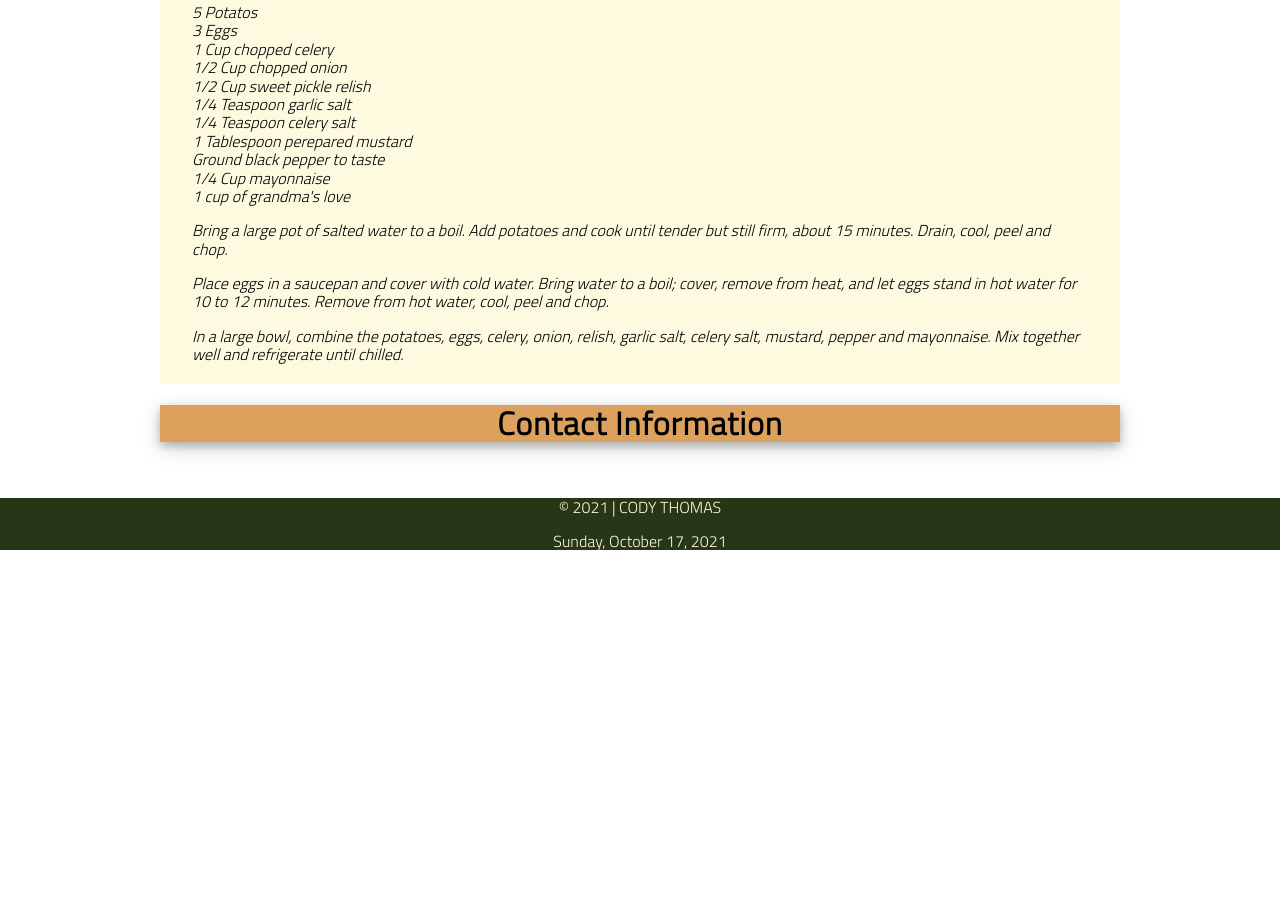
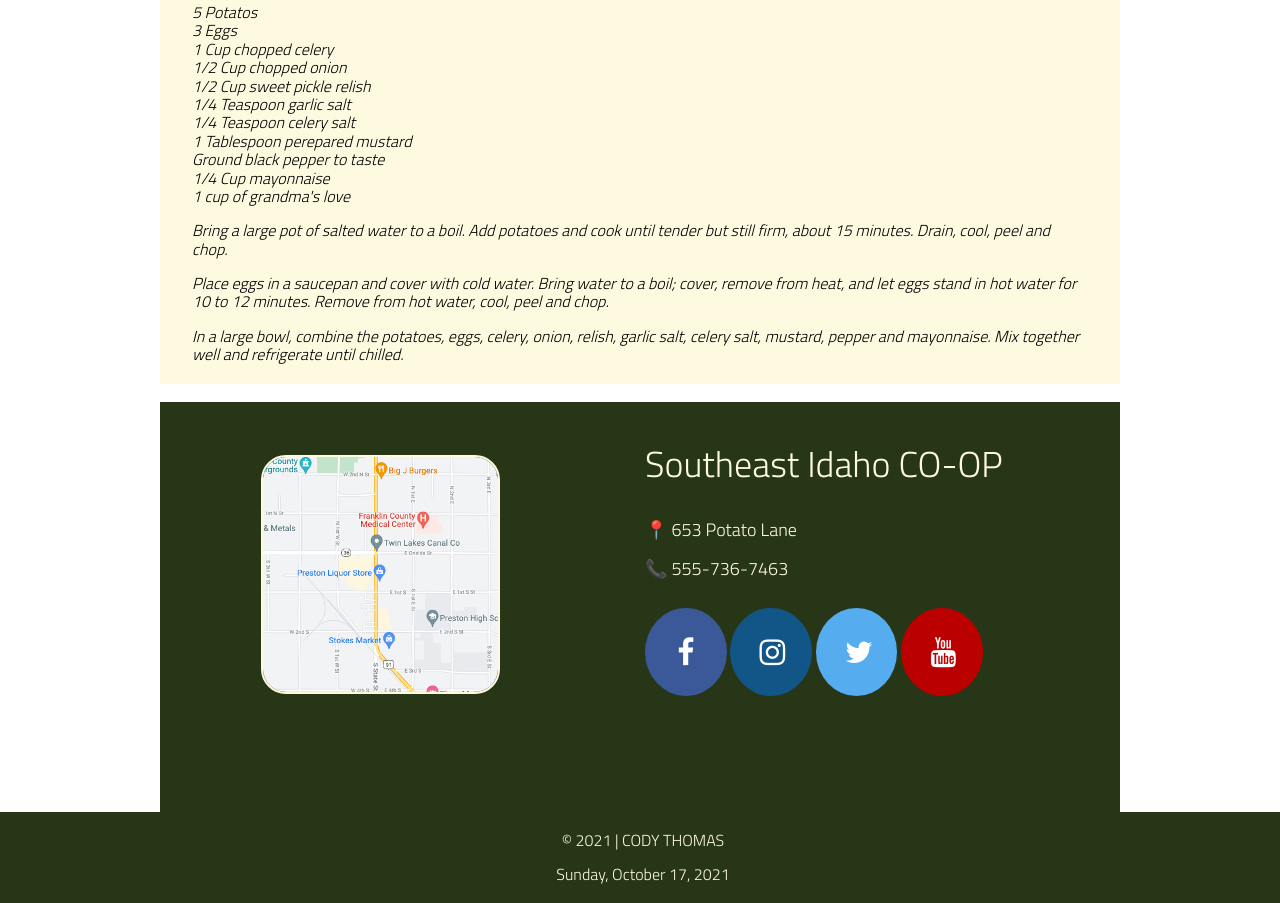
Before and after one commit to darthcody91/wdd230, a plain HTML site: page lesson5/preston-5.html in a window 1280 px wide. Shown: the part 1555-2458 px from the top of the page. Before the commit the page ends 2121 px from the top, so only its background shows below. Drawn offline with nearby package versions, Linux system fonts and the light colour scheme.

Commit message:
final week 05 update

```diff
--- a/lesson5/css/large.css
+++ b/lesson5/css/large.css
@@ -102,6 +102,7 @@
     color: #fefae0;
     font-size: 1em;
     width: 100%;
+    padding: 3px;
   }
 
   footer a:link {
@@ -243,4 +244,101 @@
   .article ui {
     list-style: none;
   }
+
+/* information */
+
+  .flexcontainer {
+    display: flex;
+   /* flex-direction: row; */
+
+  }
+
+.flextitle {
+  font-size: 2em;
 }
+
+
+.flexleft img {
+  width:50% ;
+  display: block;
+  max-width: 50vh;
+  align-items: center;
+  justify-content: center;
+  margin:1em;
+  margin-top: 3em;
+  margin-left:6em;
+  border: 2px solid #fefae0;
+  border-radius: 25px;
+}
+
+  .flexleft {
+    width: 100%;
+    height: 50vh;
+    font-family: "Bebas Neue", cursive;
+    letter-spacing: 2px;
+    padding: 5px;
+    background-color: #283618 ;
+
+
+  }
+
+  .flexright h5 {
+    font-size: 2em;
+
+
+  }
+
+  .flexright {
+    width: 100%;
+    height: 50vh;
+    font-family: "Titillium Web", sans-serif;
+    padding: 5px;
+    background-color: #283618 ;
+    text-align: left;
+    font-size: 18px;
+    color: #fefae0;
+    border: none;
+    border-radius: 0px;
+
+  }
+
+
+
+
+  /* links */
+  .fa {
+    padding: 29px;
+    font-size: 30px;
+    width: 5%;
+    text-align: center;
+    text-decoration: none;
+    margin-top: 10px;
+    border-radius: 50%;
+  }
+  .fa:hover {
+    opacity: 0.7;
+}
+.fa-facebook {
+  background: #3B5998;
+  color: white;
+}
+.fa-instagram {
+  background: #125688;
+  color: white;
+}
+.fa-twitter {
+  background: #55ACEE;
+  color: white;
+}
+.fa-youtube {
+  background: #bb0000;
+  color: white;
+}
+
+
+
+
+
+
+
+}
--- a/lesson5/css/small.css
+++ b/lesson5/css/small.css
@@ -249,3 +249,90 @@ main h2 {
 .recipe {
   font-style: oblique;
 }
+
+.container h3 {
+  text-align: center;
+  font-family: "Titillium Web", sans-serif;
+}
+
+.flexcontainer {
+  display: block;
+ flex-direction: row;
+
+}
+
+.flextitle {
+font-size: 2em;
+}
+
+
+.flexleft img {
+width:100% ;
+display: block;
+border: 2px solid white;
+  border-radius: 25px;
+}
+
+.flexleft {
+  width: 100%;
+  height: 50vh;
+  font-family: "Bebas Neue", cursive;
+  letter-spacing: 2px;
+
+
+
+
+}
+
+.flextitle {
+  font-size: 1.5em;
+
+}
+
+.flexright {
+  width: 100%;
+  height: 35vh;
+  font-family: "Titillium Web", sans-serif;
+
+  background-color: #283618 ;
+  text-align: center;
+  font-size: 18px;
+  color: #fefae0;
+  border: 2px solid white;
+  border-radius: 25px;
+}
+
+
+
+
+
+/* links */
+.fa {
+  padding: 20px;
+  font-size: 1.5em;
+  width: 10%;
+  text-align: center;
+  text-decoration: none;
+  margin-top: 10px;
+  border-radius: 50%;
+
+}
+.fa:hover {
+  opacity: 0.7;
+}
+.fa-facebook {
+
+color: white;
+}
+.fa-instagram {
+
+color: white;
+}
+.fa-twitter {
+
+color: white;
+}
+.fa-youtube {
+
+color: white;
+}
--- a/lesson5/preston-5.html
+++ b/lesson5/preston-5.html
@@ -1,10 +1,8 @@
 <!DOCTYPE html>
 <html lang="en">
+
 <head>
-    <link
-      rel="stylesheet"
-      href="https://cdnjs.cloudflare.com/ajax/libs/normalize/8.0.1/normalize.min.css"
-    />
+  <link rel="stylesheet" href="https://cdnjs.cloudflare.com/ajax/libs/normalize/8.0.1/normalize.min.css" />
   <style>
     @import url("https://fonts.googleapis.com/css2?family=Bebas+Neue&display=swap");
     @import url("https://fonts.googleapis.com/css2?family=Titillium+Web:wght@300&display=swap");
@@ -15,6 +13,7 @@
   <title>PRESTON</title>
   <link rel="shortcut icon" type="image/png" href="images/favicon.png" />
   <meta name="description" content="WDD 230: Weather Site" />
+  <link rel="stylesheet" href="https://cdnjs.cloudflare.com/ajax/libs/font-awesome/4.7.0/css/font-awesome.min.css">
   <link rel="stylesheet" href="css/small.css" />
   <link rel="stylesheet" href="css/medium.css" />
   <link rel="stylesheet" href="css/large.css" />
@@ -25,9 +24,7 @@
 
 <body>
   <div class="alert" style="display: none">
-      <span class="closebtn" onclick="this.parentElement.style.display='none';"
-        >&times;</span
-      >
+    <span class="closebtn" onclick="this.parentElement.style.display='none';">&times;</span>
     Saturday = Preston Pancakes in the Park! 9:00 a.m. Saturday at the city
     park pavilion.
   </div>
@@ -144,21 +141,45 @@
           <li>1/4 Cup mayonnaise</li>
           <li>1 cup of grandma's love</li>
         </ui>
-          <p>Bring a large pot of salted water to a boil. Add potatoes and cook until tender but still firm, about 15 minutes. Drain, cool, peel and chop.</p>
-          <p>Place eggs in a saucepan and cover with cold water. Bring water to a boil; cover, remove from heat, and let eggs stand in hot water for 10 to 12 minutes. Remove from hot water, cool, peel and chop.</p>
-          <p>In a large bowl, combine the potatoes, eggs, celery, onion, relish, garlic salt, celery salt, mustard, pepper and mayonnaise. Mix together well and refrigerate until chilled.</p>
+        <p>Bring a large pot of salted water to a boil. Add potatoes and cook until tender but still firm, about 15
+          minutes. Drain, cool, peel and chop.</p>
+        <p>Place eggs in a saucepan and cover with cold water. Bring water to a boil; cover, remove from heat, and let
+          eggs stand in hot water for 10 to 12 minutes. Remove from hot water, cool, peel and chop.</p>
+        <p>In a large bowl, combine the potatoes, eggs, celery, onion, relish, garlic salt, celery salt, mustard, pepper
+          and mayonnaise. Mix together well and refrigerate until chilled.</p>
       </div>
       </p>
 
     </section>
-      <section>
-        <h1>Contact Information</h1>
-      </section>
+
+    <br>
+
+    <div class="flexcontainer">
+      <div class="flexleft">
+        <img src="images/map.png" alt="farm">
+      </div>
+      <div class="flexright">
+        <p class="flextitle"> Southeast Idaho CO-OP</p>
+        <p>📍 653 Potato Lane</p>
+        <p>📞 555-736-7463</p>
+        <a href="https://youtu.be/dQw4w9WgXcQ?t=10" class="fa fa-facebook"></a>
+        <a href="https://youtu.be/dQw4w9WgXcQ?t=10" class="fa fa-instagram"></a>
+        <a href="https://youtu.be/dQw4w9WgXcQ?t=10" class="fa fa-twitter"></a>
+        <a href="https://youtu.be/dQw4w9WgXcQ?t=10" class="fa fa-youtube"></a>
+      </div>
+
+    </div>
+    </div>
+
+
+
+
   </main>
-    <br />
+
   <footer>
     <p>&copy; <span id="copyrightyear"></span> | CODY THOMAS</p>
     <p><span id="currentdate"></span></p>
   </footer>
 </body>
+
 </html>
```
Also changed, not shown: lesson5/images/map.png (added). Lines whose indentation alone changed are shown as unchanged.
